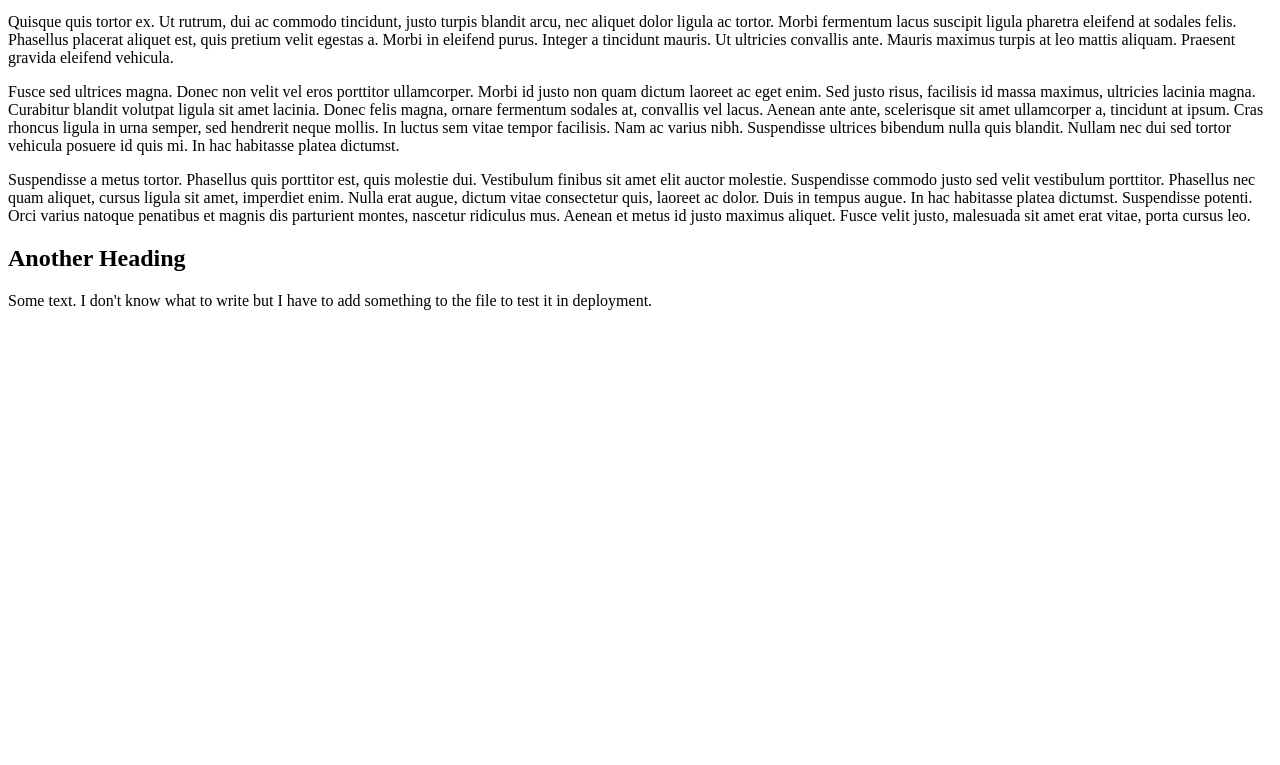
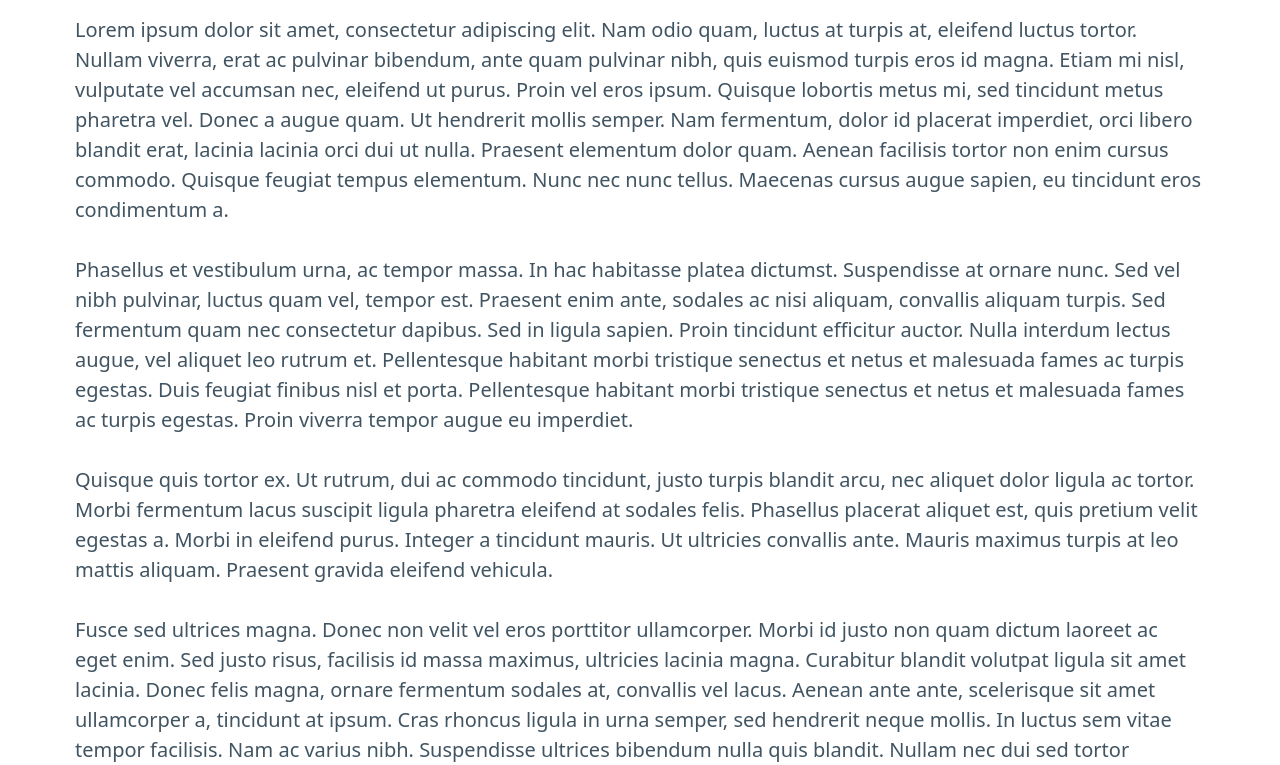
Before and after one commit to FPittelkow/TestSite, a plain HTML site: page index.html in a window 1280 px wide. Shown: the part 290-1055 px from the top of the page. Before the commit the page ends 800 px from the top, so only its background shows below. Drawn offline with nearby package versions, Linux system fonts and the light colour scheme; files that its build step writes are made by us from their sources; the site is published under a folder, as on GitHub Pages, so addresses that start at the root find nothing.

Commit message:
f
Signed-off-by: fpittelkow <f.pittelkow@gmail.com>

```diff
--- a/index.html
+++ b/index.html
@@ -3,7 +3,7 @@
 <head>
   <meta charset="utf-8">
   <meta name="viewport" content="width=device-width, initial-scale=1">
-  <link rel="stylesheet" href="/style/style.css">
+  <link rel="stylesheet" href="style/style.css">
 
   <title>Hello, world!</title>
 </head>
```
Also changed, not shown: build/index.html (+1 -1 lines).
